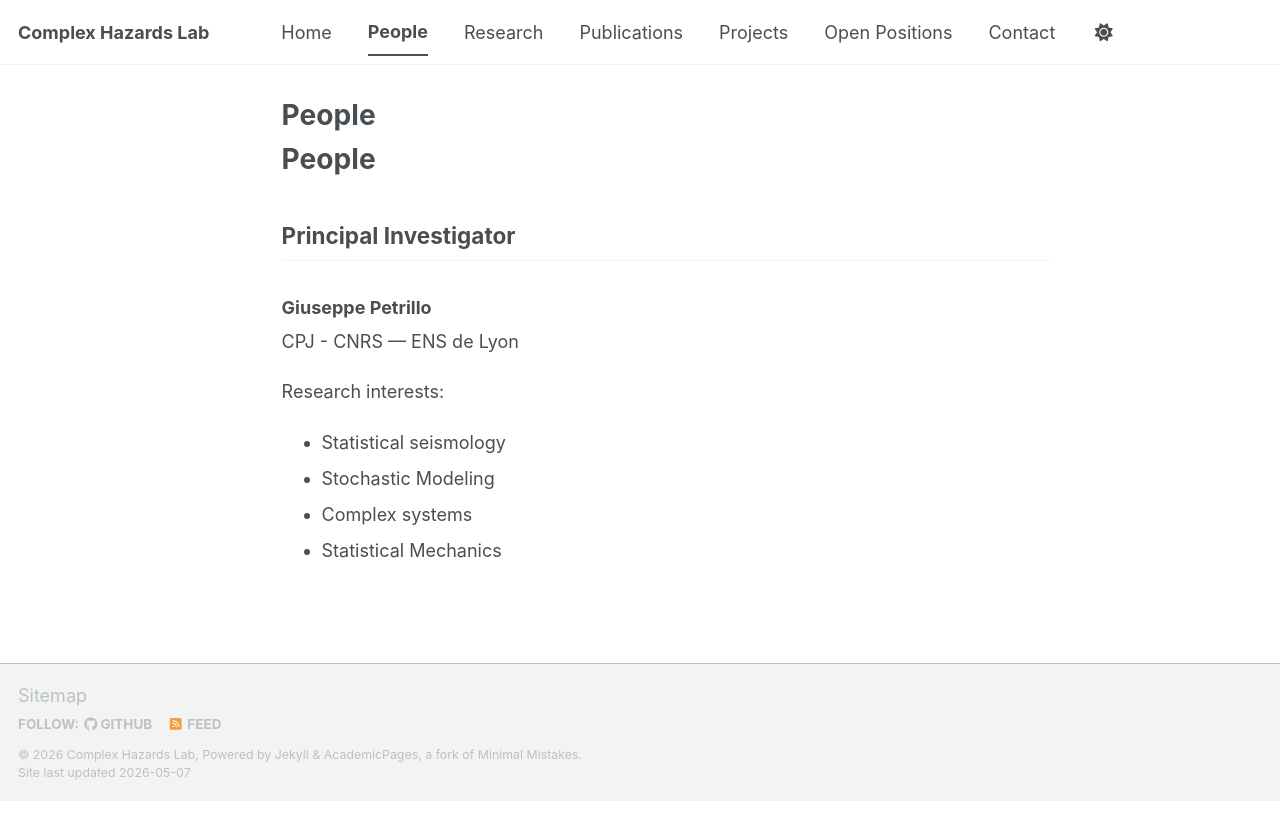
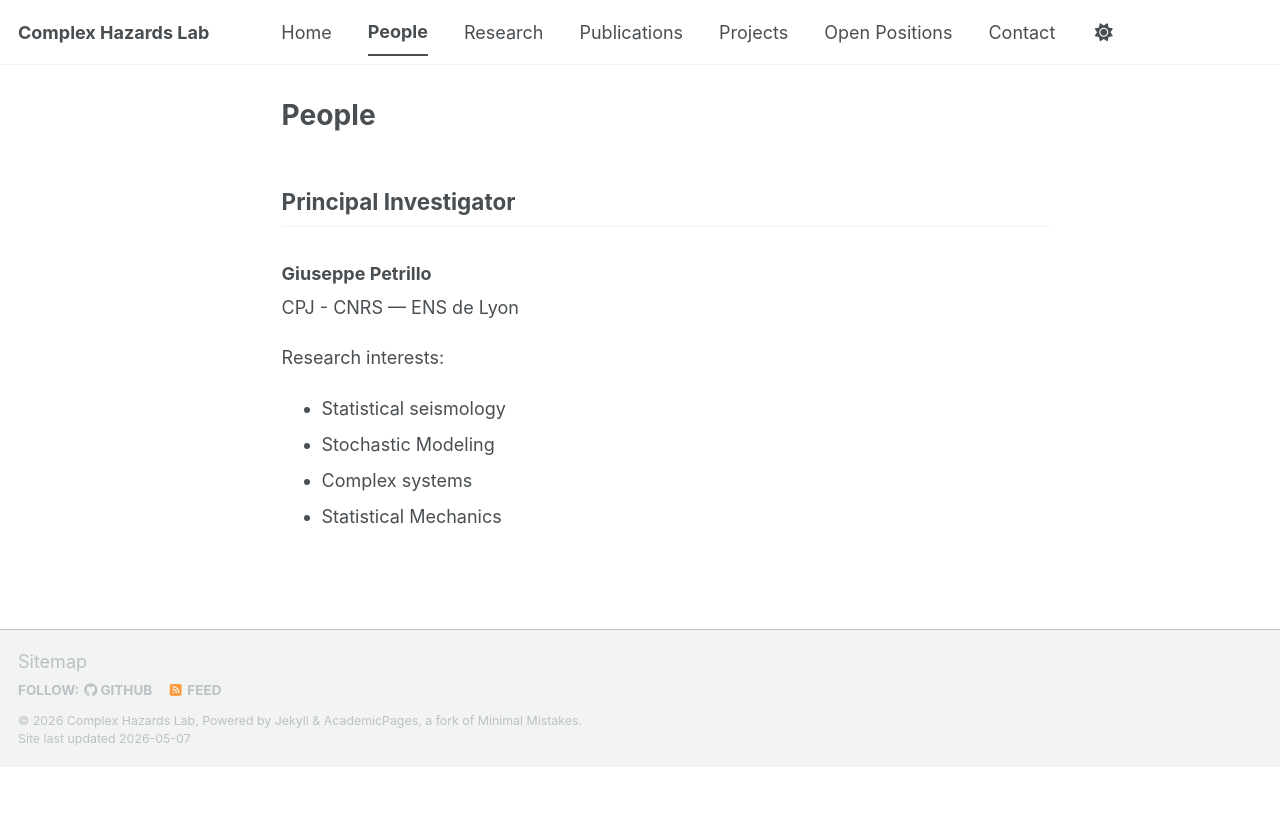
Before and after one commit to complex-hazards-lab/complex-hazards-lab.github.io, a Jekyll site: the page built from _pages/people.md, in a window 1280 px wide. Shown: the top 840 px of the page. Built offline with Jekyll 4.4.1, drawn with Linux system fonts in a browser that asks for light colours; a script bundle is joined from its source files by our own code; library files that are not in the unit come from our copies.

Commit message:
Update people.md

```diff
--- a/_pages/people.md
+++ b/_pages/people.md
@@ -3,8 +3,6 @@ permalink: /people/
 title: "People"
 author_profile: false
 ---
-
-# People
 
 ## Principal Investigator
 
```
